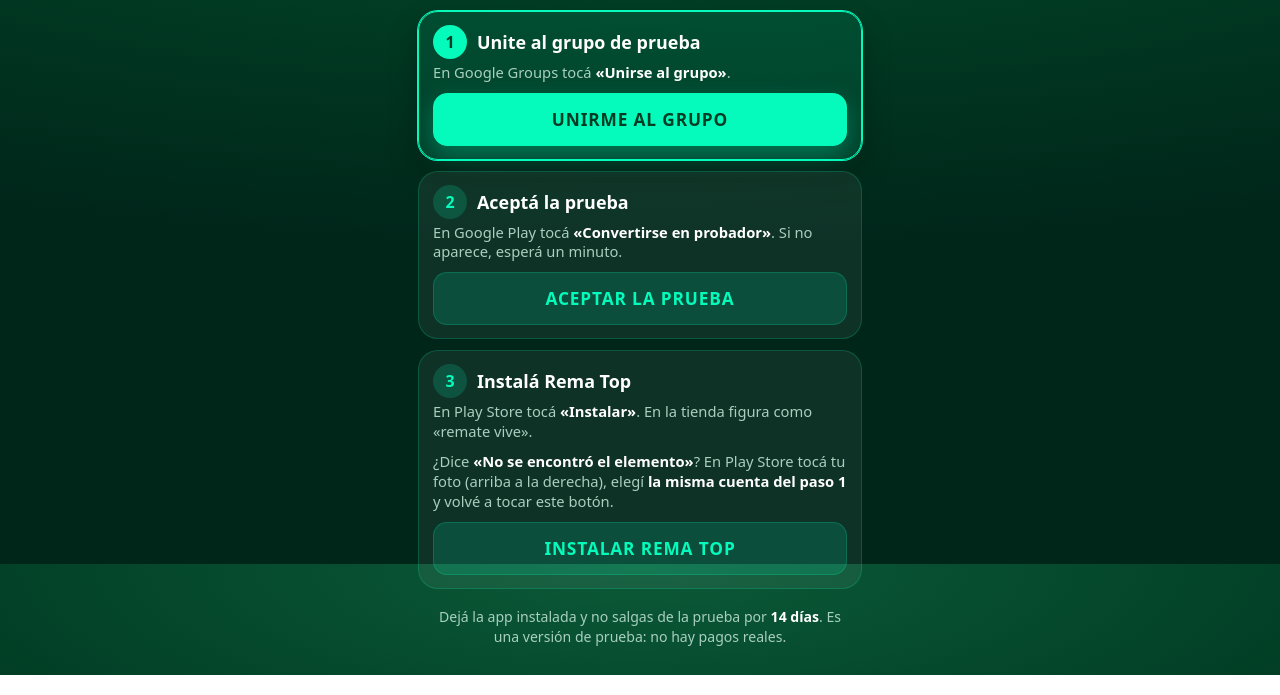
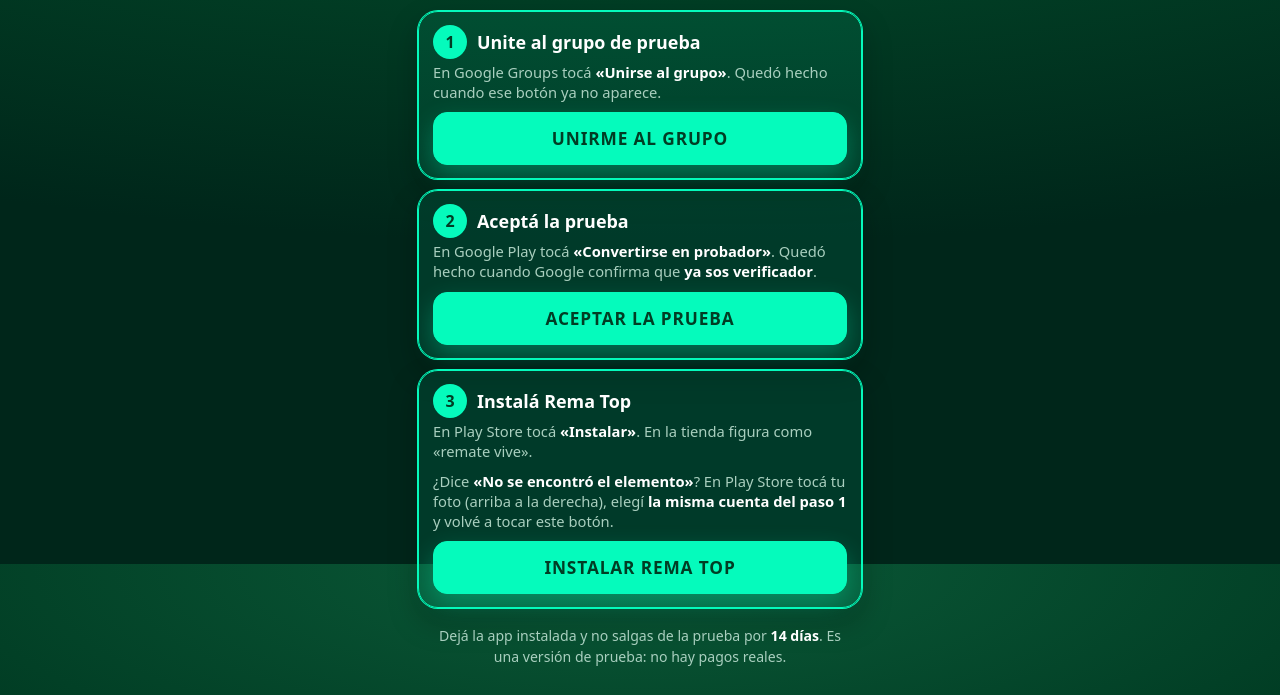
Before and after one commit to iejeiair-cpu/probar-remate-vive, a plain HTML site: page index.html in a window 1280 px wide. Shown: the part 236-931 px from the top of the page. Drawn offline with Linux system fonts and the light colour scheme.

Commit message:
Pasos sin avance falso: no se marca nada como hecho por tocar un botón
El resaltado del paso siguiente y los textos «Abriste este paso» dependían solo de
haber tocado un botón: abrir Google Groups o la aceptación no confirma haberse
unido ni haber aceptado. Se quita ese seguimiento (la página queda sin
JavaScript) y cada paso dice qué muestra Google cuando quedó hecho. Los tres
botones y sus enlaces oficiales no cambian.

Co-Authored-By: Claude Opus 5.5 <noreply@anthropic.com>

```diff
--- a/index.html
+++ b/index.html
@@ -13,8 +13,8 @@
   Basada en la primera versión (commit 1c73ef3): una sola página con las 3 acciones a la vista y cada botón abre la
   acción oficial de Google en una pestaña nueva. Al terminar en Google, «Atrás» cierra esa pestaña y vuelve acá.
   Sin conversaciones fijadas, sin confirmaciones propias, sin casillas «ya lo hice», sin servicios ni formularios.
-  Lo único que se recuerda (solo en este navegador) es qué botones ya se tocaron, para resaltar el paso siguiente;
-  nunca se afirma que un paso salió bien, porque Google no se lo informa a esta página.
+  La página no recuerda qué botones se tocaron ni marca pasos como hechos: abrir Google Groups o la aceptación no
+  confirma haberse unido ni haber aceptado. Cada paso indica qué muestra Google cuando quedó hecho.
 -->
 <style>
 :root{--verde:#013d24;--verde2:#0b5a38;--menta:#05fbbc;--texto:#e6f6ee;--suave:#a9cfbf;--tarjeta:rgba(255,255,255,.06);--borde:rgba(5,251,188,.18)}
@@ -40,8 +40,6 @@ h2{font-size:1.12rem;margin:0;font-weight:800}
   background:rgba(5,251,188,.14);color:var(--menta);border:1px solid var(--borde)}
 .siguiente .boton{background:var(--menta);color:var(--verde);border-color:var(--menta);box-shadow:0 10px 24px rgba(5,251,188,.28)}
 .boton:active{transform:scale(.98)}
-.abierto{display:none;margin:8px 0 0;font-size:.85rem;color:var(--suave);text-align:center}
-.paso.tocado .abierto{display:block}
 .nota{font-size:.88rem;color:var(--suave);line-height:1.45;margin:18px auto 0;max-width:26rem}
 .nota b{color:#fff}
 </style>
@@ -52,21 +50,19 @@ h2{font-size:1.12rem;margin:0;font-weight:800}
   <h1>¡Probá Rema Top!</h1>
   <p class="bajada">Usá <b>la misma cuenta de Google de tu Play Store</b>. Al terminar cada paso, tocá <b>Atrás</b> y seguí con el próximo.</p>
   <ol>
-    <li class="paso" id="p1">
+    <li class="paso siguiente" id="p1">
       <div class="cab"><span class="num">1</span><h2>Unite al grupo de prueba</h2></div>
-      <p>En Google Groups tocá <b>«Unirse al grupo»</b>.</p>
+      <p>En Google Groups tocá <b>«Unirse al grupo»</b>. Quedó hecho cuando ese botón ya no aparece.</p>
       <a class="boton" data-paso="1" target="_blank" rel="noopener"
          href="https://accounts.google.com/ServiceLogin?hl=es-419&amp;passive=true&amp;continue=https%3A%2F%2Fgroups.google.com%2Fg%2Fremate-tester">UNIRME AL GRUPO</a>
-      <p class="abierto">Abriste este paso. Si ya te uniste, seguí con el 2.</p>
     </li>
-    <li class="paso" id="p2">
+    <li class="paso siguiente" id="p2">
       <div class="cab"><span class="num">2</span><h2>Aceptá la prueba</h2></div>
-      <p>En Google Play tocá <b>«Convertirse en probador»</b>. Si no aparece, esperá un minuto.</p>
+      <p>En Google Play tocá <b>«Convertirse en probador»</b>. Quedó hecho cuando Google confirma que <b>ya sos verificador</b>.</p>
       <a class="boton" data-paso="2" target="_blank" rel="noopener"
          href="https://play.google.com/apps/testing/ar.rematevive.app?hl=es_419">ACEPTAR LA PRUEBA</a>
-      <p class="abierto">Abriste este paso. Si ya sos probador, seguí con el 3.</p>
     </li>
-    <li class="paso" id="p3">
+    <li class="paso siguiente" id="p3">
       <div class="cab"><span class="num">3</span><h2>Instalá Rema Top</h2></div>
       <p>En Play Store tocá <b>«Instalar»</b>. En la tienda figura como «remate vive».</p>
       <p>¿Dice <b>«No se encontró el elemento»</b>? En Play Store tocá tu foto (arriba a la derecha), elegí <b>la misma cuenta del paso 1</b> y volvé a tocar este botón.</p>
@@ -76,33 +72,7 @@ h2{font-size:1.12rem;margin:0;font-weight:800}
   </ol>
   <p class="nota">Dejá la app instalada y no salgas de la prueba por <b>14 días</b>. Es una versión de prueba: no hay pagos reales.</p>
 </main>
-<script>
-'use strict';
-// El paso 3 usa el enlace HTTPS oficial de Google Play («Unirse en Android» de Play Console), sin forzar la app
-// Play Store con intent://: así el teléfono decide cómo abrirlo y no se impone una cuenta distinta de la inscrita.
-// Resalta el paso siguiente según los botones que ya se tocaron (solo en este navegador; no afirma nada).
-(function () {
-  var K = 'rt-pasos-tocados', tocados = {};
-  try { tocados = JSON.parse(localStorage.getItem(K) || '{}'); } catch (e) {}
-  function pintar() {
-    var siguiente = 0;
-    for (var n = 1; n <= 3; n++) {
-      var li = document.getElementById('p' + n);
-      li.classList.toggle('tocado', !!tocados[n]);
-      li.classList.remove('siguiente');
-      if (!siguiente && !tocados[n]) siguiente = n;
-    }
-    document.getElementById('p' + (siguiente || 3)).classList.add('siguiente');
-  }
-  document.querySelectorAll('[data-paso]').forEach(function (a) {
-    a.addEventListener('click', function () {
-      tocados[a.getAttribute('data-paso')] = true;
-      try { localStorage.setItem(K, JSON.stringify(tocados)); } catch (e) {}
-      setTimeout(pintar, 400);
-    });
-  });
-  pintar();
-})();
-</script>
+<!-- El paso 3 usa el enlace HTTPS oficial de Google Play («Unirse en Android» de Play Console), sin forzar la app
+     Play Store con intent:// ni JavaScript. -->
 </body>
 </html>
```
